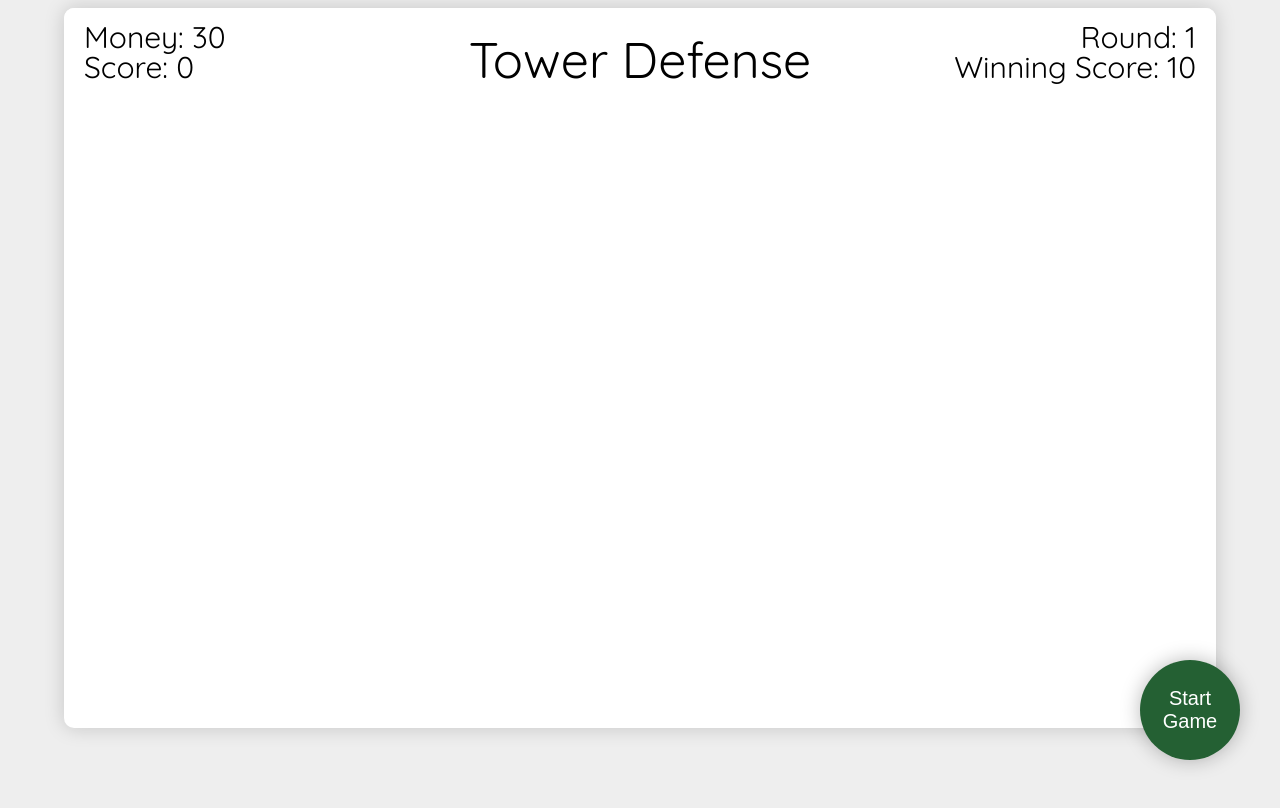
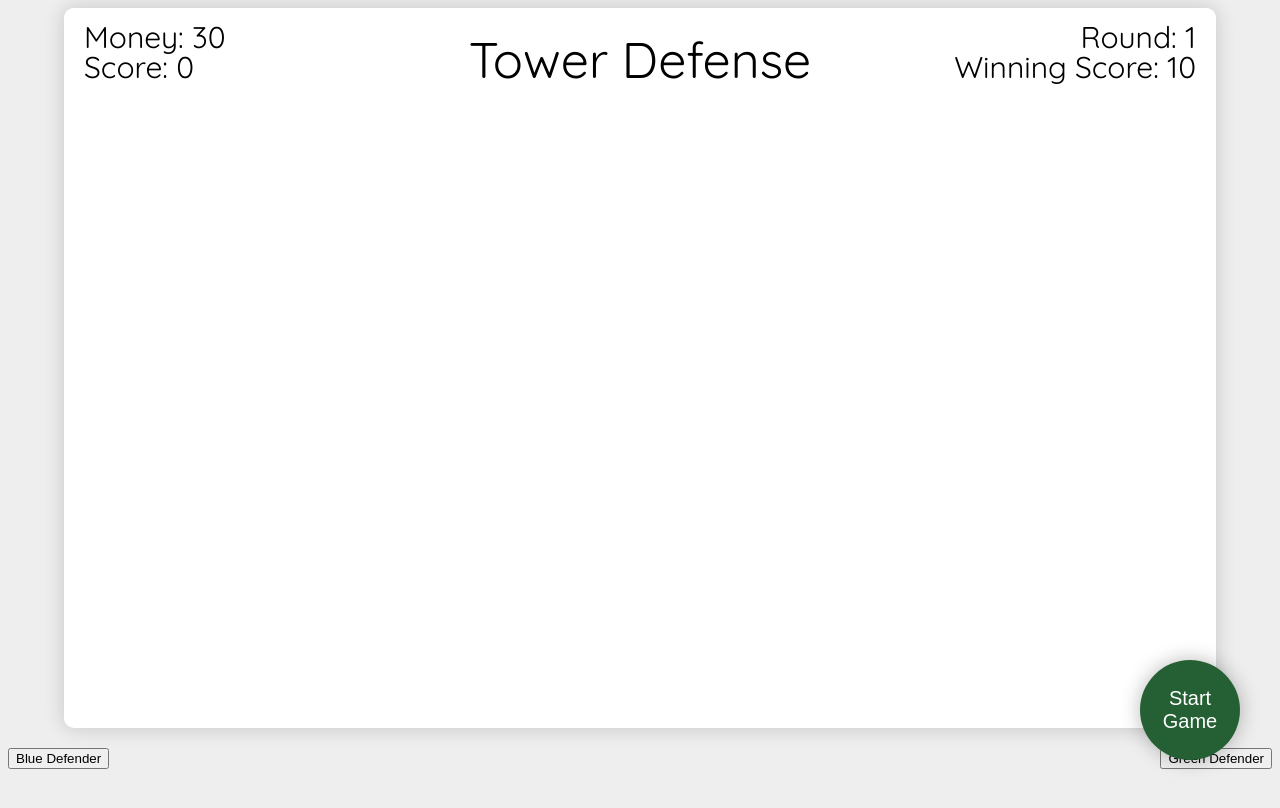
Before and after one commit to ethancanne/tower-defense, a plain HTML site: page src/index.html in a window 1280 px wide. Drawn offline with Linux system fonts and the light colour scheme.

Commit message:
Add files via upload

```diff
--- a/src/index.html
+++ b/src/index.html
@@ -14,8 +14,8 @@
       <button id="startgame">Start Game</button>
 
       <div class="defenders">
-        <div class="blue-defender"></div>
-        <div class="green-defender"></div>
+        <button id="blue-defender">Blue Defender</button>
+        <button id="green-defender">Green Defender</button>
       </div>
     </div>
 
```
